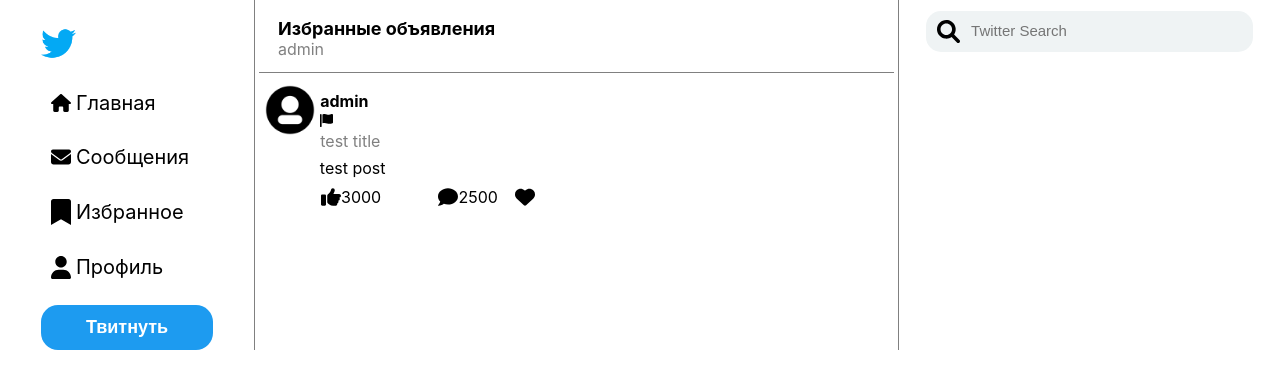
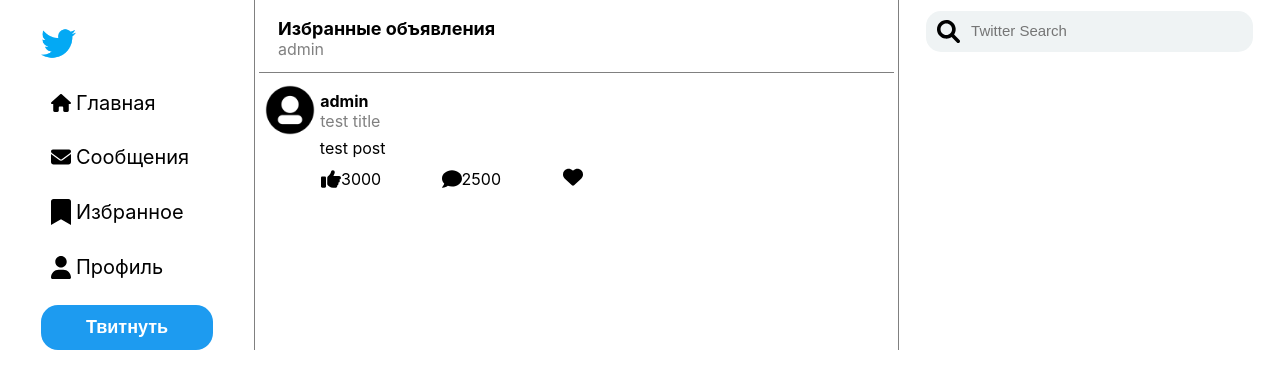
Before and after one commit to PurisovDaniil/TwitterProject, a Django app: page /favourites/ in a window 1280 px wide. Shown: the top 389 px of the page. Run offline with Django 3.2, Linux system fonts and the light colour scheme; a user stored in the database is signed in; data comes from the database, SQL or seed files in the repository; both versions use the stored data as it was after the commit.

Commit message:
many changes

```diff
--- a/twitter_app/static/css/style.css
+++ b/twitter_app/static/css/style.css
@@ -219,7 +219,13 @@ body{
 .twitter-card-widgets{
     display: flex;
     margin-top: 1.5%;
+    width: 45%;
+    justify-content: space-between;
     margin-left: 1%;
+}
+.twitter-card-widgets div{
+    display: flex;
+    align-items: center;
 }
 .favourite-icon{
     width: 20px;
--- a/twitter_app/templates/base.html
+++ b/twitter_app/templates/base.html
@@ -62,7 +62,7 @@
             </ul>
             {% if user.is_authenticated %}
             <div class="send-ad-widget">
-                <a href="">
+                <a href="{% url 'index' %}">
                     <button class="send-ad">Твитнуть</button>
                 </a>
             </div>
--- a/twitter_app/templates/twitter_app/favourites.html
+++ b/twitter_app/templates/twitter_app/favourites.html
@@ -19,18 +19,25 @@
             <p class="twitter-card-name-title" style="margin: 0;">{{post.post.author}}</p>
         </div>
         <div class="twitter-card-position">
-            <img src="{% static 'img/flag-solid.svg' %}" class="flag-icon">
             <p class="twitter-card-position-title">{{post.post.title}}</p>
         </div>
         <div class="twitter-card-text">
             <p class="twitter-card-text-p">{{post.post.text}}</p>
         </div>
         <div class="twitter-card-widgets">
-            <img src="{% static 'img/thumbs-up-solid.svg' %}" class="heart-icon">
-            <p style="margin: 0; margin-right: 10%;">3000</p>
-            <img src="{% static 'img/comment-solid.svg' %}" class="comment-icon">
-            <p style="margin: 0;">2500</p>
-            <img src="{% static 'img/heart-solid (1).svg' %}" class="favourite-icon">
+            <div class="heart-icon-widget">
+                <img src="{% static 'img/thumbs-up-solid.svg' %}" class="heart-icon">
+                <p style="margin: 0; margin-right: 10%;">3000</p>
+            </div>
+            <div class="comment-icon-widget">
+                <img src="{% static 'img/comment-solid.svg' %}" class="comment-icon">
+                <p style="margin: 0;">2500</p>
+            </div>
+            <div class="favourite-icon-widget">
+                <a href="{% url 'delete_favourites' post.id %}" style="margin-left: 3%;">
+                    <img src="{% static 'img/heart-solid (1).svg' %}" class="favourite-icon">
+                </a>
+            </div>
         </div>
     </div>
 </div>
```
Also changed, not shown: twitter_app/templates/twitter_app/index.html (+8 -0 lines), db.sqlite3.
